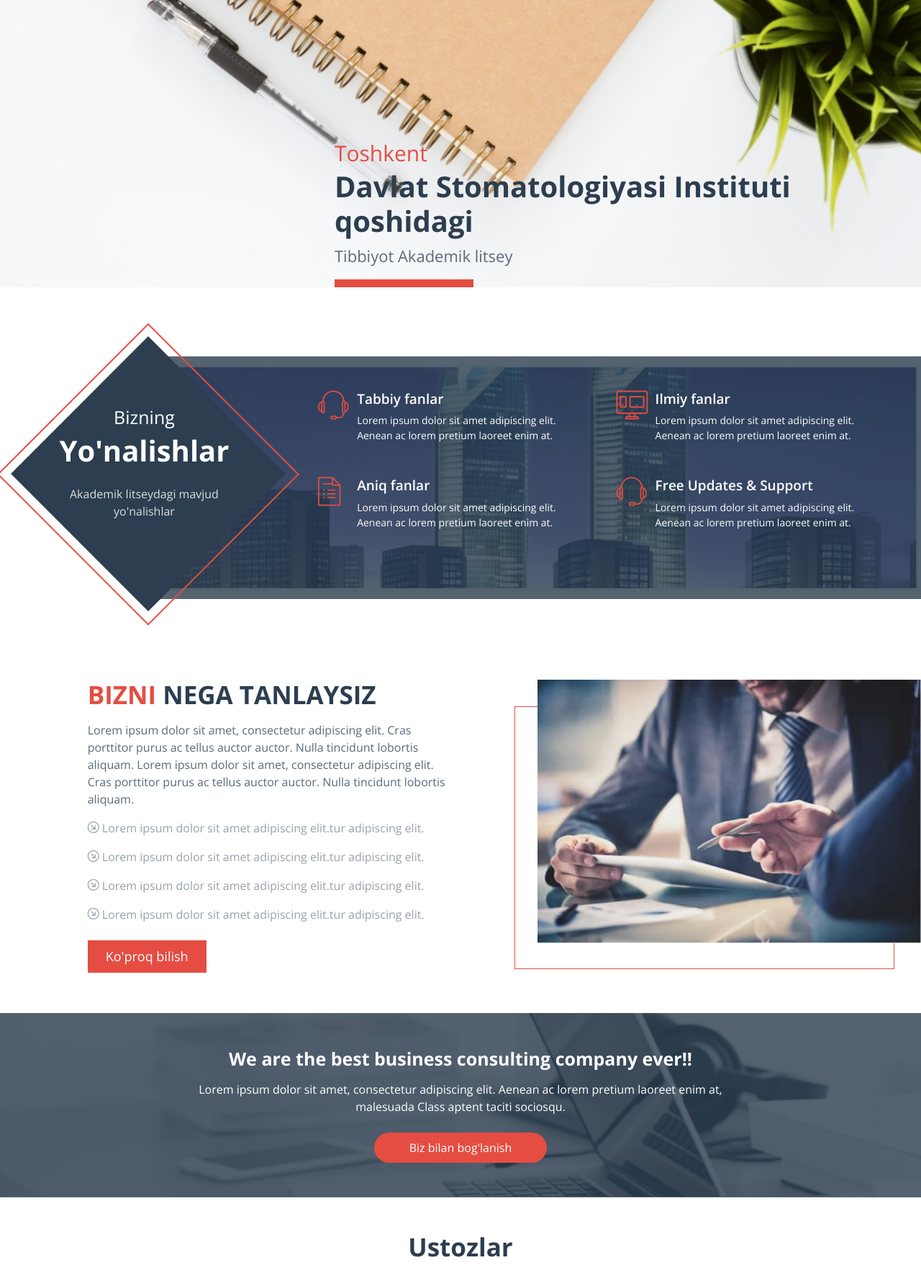
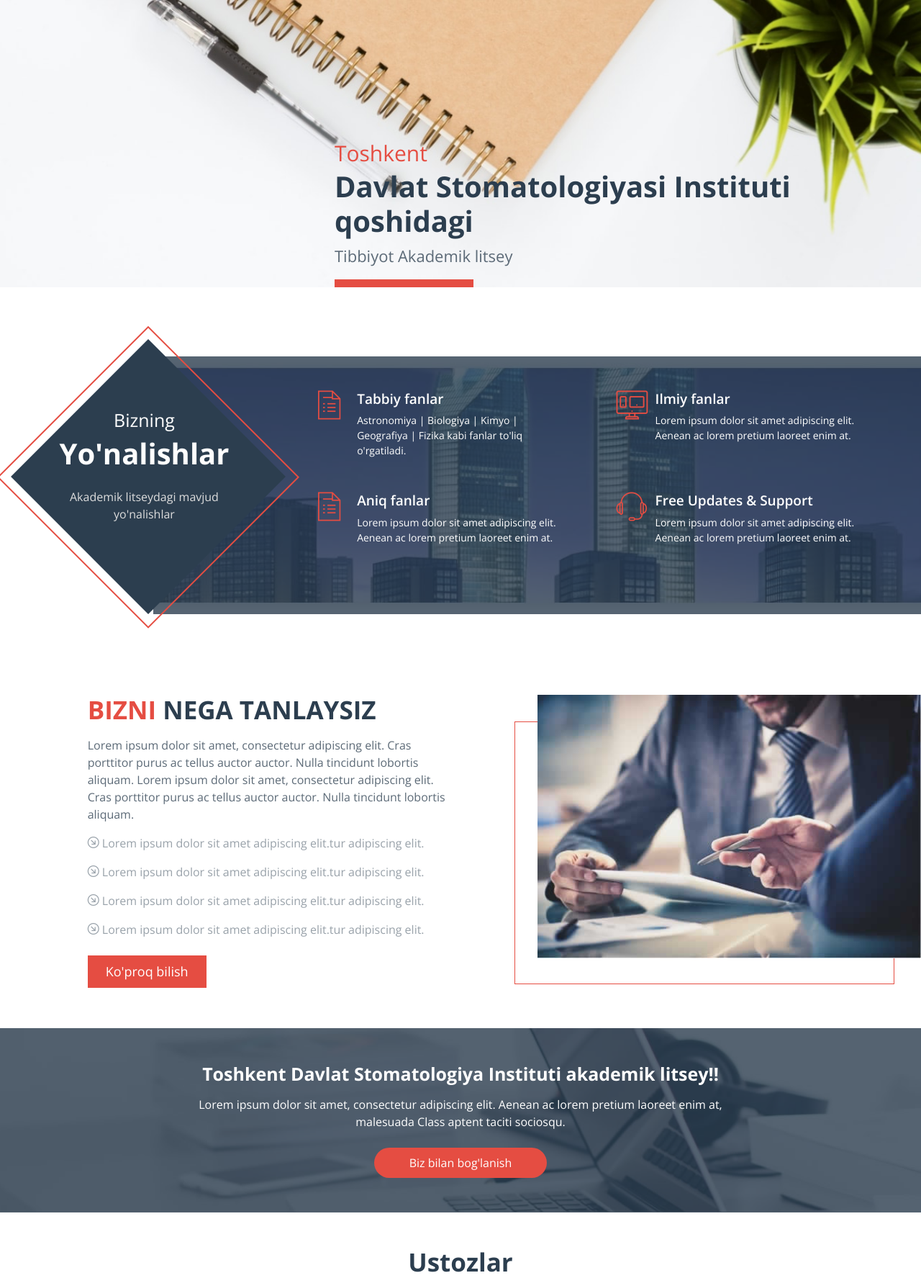
Before and after one commit to TalantDeveloper/high_school, a Django app: page /en/ in a window 1280 px wide. Shown: the part 124-1899 px from the top of the page at 72% size. Run offline with Django 4.2, Linux system fonts and the light colour scheme; data that the repository does not hold is empty; some libraries are stand-ins or nearby versions; some web fonts are replaced.

Commit message:
09.08.2023
18:13

```diff
--- a/templates/main/welcome.html
+++ b/templates/main/welcome.html
@@ -9,15 +9,16 @@
             <div class="row">
                 <div class="col-12 col-lg-7 offset-lg-4 wow fadeInUpBig" data-wow-duration="2s">
                     <div class="index-3-height-caption">
-                        <p class="font-30 fables-second-text-color">Toshkent</p>
-                        <h1 class="fables-main-text-color bold-font mb-2 font-40">Davlat Stomatologiyasi Instituti
-                            qoshidagi</h1>
+                        <p class="font-30 fables-second-text-color">{% trans "Toshkent" %}</p>
+                        <h1 class="fables-main-text-color bold-font mb-2 font-40">
+                            {% trans "Davlat Stomatologiyasi Instituti qoshidagi" %}
+                        </h1>
                         <p class="fables-forth-text-color font-22 mb-3">
-                            Tibbiyot Akademik litsey
+                            {% trans "Tibbiyot Akademik litsey" %}
                         </p>
                         <a href="{% url 'main:contact_us' %}"
                            class="btn fables-second-background-color fables-second-border-color white-color rounded-0 mr-4 px-4 py-2 white-color-hover">
-                            Biz bilan bog'lanish
+                            {% trans "Biz bilan bog'lanish" %}
                         </a>
                     </div>
                 </div>
@@ -32,11 +33,14 @@
             <div class="col-12 col-lg-2 p-0">
                 <div class="text-center fables-main-background-color fables-sqr-rotation fables-second-border-color fables-sqr-rotation-services">
                     <div class="text-rotate">
-                        <h2 class="text-white font-25">Bizning <br><span
-                                class="white-color font-40 bold-font mt-2 d-block">Yo'nalishlar</span>
+                        <h2 class="text-white font-25">
+                            {% trans "Bizning" %}
+                            <br><span class="white-color font-40 bold-font mt-2 d-block">
+                            {% trans "Yo'nalishlar" %}
+                        </span>
                         </h2>
                         <p class="fables-third-text-color mt-4 mb-3 mb-lg-5">
-                            Akademik litseydagi mavjud yo'nalishlar
+                            {% trans "Akademik litseydagi mavjud yo'nalishlar" %}
                         </p>
                     </div>
                 </div>
@@ -51,13 +55,12 @@
                                          data-wow-delay=".4s">
                                         <div class="row text-center text-md-left">
                                             <div class="col-12 col-md-3 col-xl-2 mb-3 mb-md-0">
-                                                <span class="fables-iconhead-set-light fables-second-text-color font-40"></span>
+                                                <span class="fables-iconfile fables-second-text-color font-40"></span>
                                             </div>
                                             <div class="col-12 col-md-9 pl-md-0">
-                                                <h2 class="text-white font-19 semi-font mb-2"> Tabbiy fanlar </h2>
+                                                <h2 class="text-white font-19 semi-font mb-2"> {% trans "Tabbiy fanlar" %}</h2>
                                                 <div class="font-14 text-white">
-                                                    Lorem ipsum dolor sit amet adipiscing elit. Aenean ac lorem pretium
-                                                    laoreet enim at.
+                                                    {% trans "Astronomiya | Biologiya | Kimyo | Geografiya | Fizika kabi fanlar to'liq o'rgatiladi." %}
                                                 </div>
 
                                             </div>
@@ -71,7 +74,9 @@
                                                 <span class="fables-iconscreen fables-second-text-color font-40"></span>
                                             </div>
                                             <div class="col-12 col-md-9 pl-md-0">
-                                                <h2 class="text-white font-19 semi-font mb-2">Ilmiy fanlar</h2>
+                                                <h2 class="text-white font-19 semi-font mb-2">
+                                                    {% trans "Ilmiy fanlar" %}
+                                                </h2>
                                                 <div class="font-14 text-white">
                                                     Lorem ipsum dolor sit amet adipiscing elit. Aenean ac lorem pretium
                                                     laoreet enim at.
@@ -87,7 +92,8 @@
                                                 <span class="fables-iconfile fables-second-text-color font-40"></span>
                                             </div>
                                             <div class="col-12 col-md-9 pl-md-0">
-                                                <h2 class="text-white font-19 semi-font mb-2"> Aniq fanlar
+                                                <h2 class="text-white font-19 semi-font mb-2">
+                                                    {% trans "Aniq fanlar" %}
                                                 </h2>
                                                 <div class="font-14 text-white">
                                                     Lorem ipsum dolor sit amet adipiscing elit. Aenean ac lorem pretium
@@ -187,15 +193,18 @@
             <div class="row">
                 <div class="col-12 col-lg-8 offset-lg-2 text-center position-relative z-index wow zoomIn"
                      data-wow-duration="1.5s">
-                    <h3 class="white-color mb-3 font-25 font-weight-bold">We are the best business consulting company
-                        ever!!</h3>
+                    <h3 class="white-color mb-3 font-25 font-weight-bold">
+                        {% trans "Toshkent Davlat Stomatologiya Instituti akademik litsey!!" %}
+
+                    </h3>
                     <p class="z-index font-weight-light text-white fables-third-text-color">
+
                         Lorem ipsum dolor sit amet, consectetur adipiscing elit. Aenean ac lorem pretium laoreet enim
                         at, malesuada Class aptent taciti sociosqu.
                     </p>
                     <a href="{% url 'main:contact_us' %}"
                        class="btn fables-second-background-color white-color white-color-hover fables-btn-rounded  mt-4 py-2 px-5 position-relative z-index">
-                        Biz bilan bog'lanish
+                        {% trans "Biz bilan bog'lanish" %}
                     </a>
                 </div>
             </div>
@@ -329,11 +338,11 @@
             <div class="col-12 col-lg-2 p-0">
                 <div class="text-center fables-main-background-color fables-sqr-rotation fables-second-border-color">
                     <div class="text-rotate">
-                        <h2 class="text-white font-25">Litsey <br><span
-                                class="white-color font-40 bold-font mt-2 d-block">Ma'muriyati</span>
+                        <h2 class="text-white font-25">{% trans "LITSEY" %} <br><span
+                                class="white-color font-40 bold-font mt-2 d-block">{% trans "Ma'muriyati" %}</span>
                         </h2>
                         <p class="fables-third-text-color mt-4 mb-3 mb-lg-5">
-                            Akademik litsey Direktor va Zamdirektorllari
+                            {% trans "Akademik litsey Direktor va Zamdirektorllari" %}
                         </p>
                     </div>
                 </div>
```
Also changed, not shown: other parts of templates/main/welcome.html (+15 -15 lines), media/news/2R0A2671.JPG (added).
